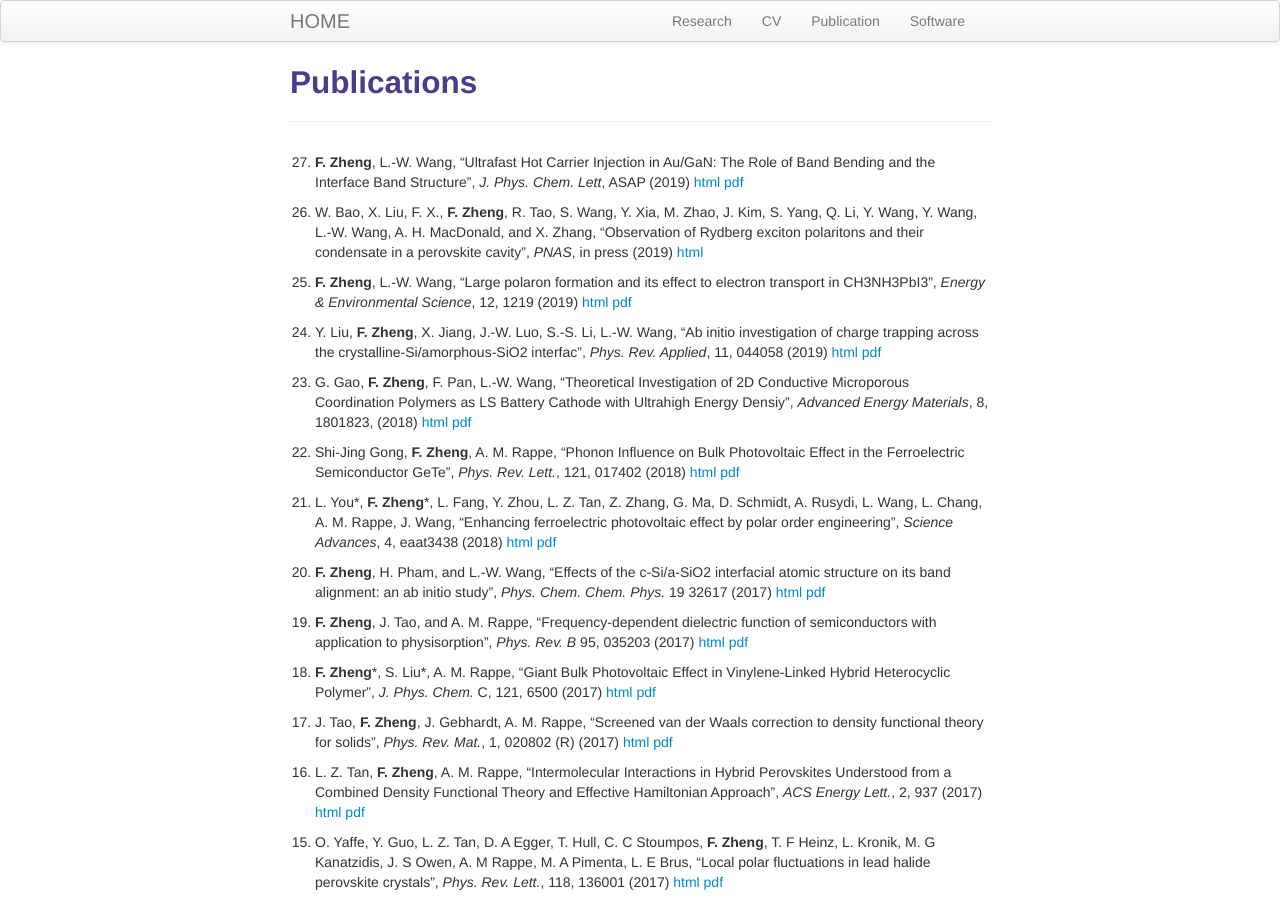
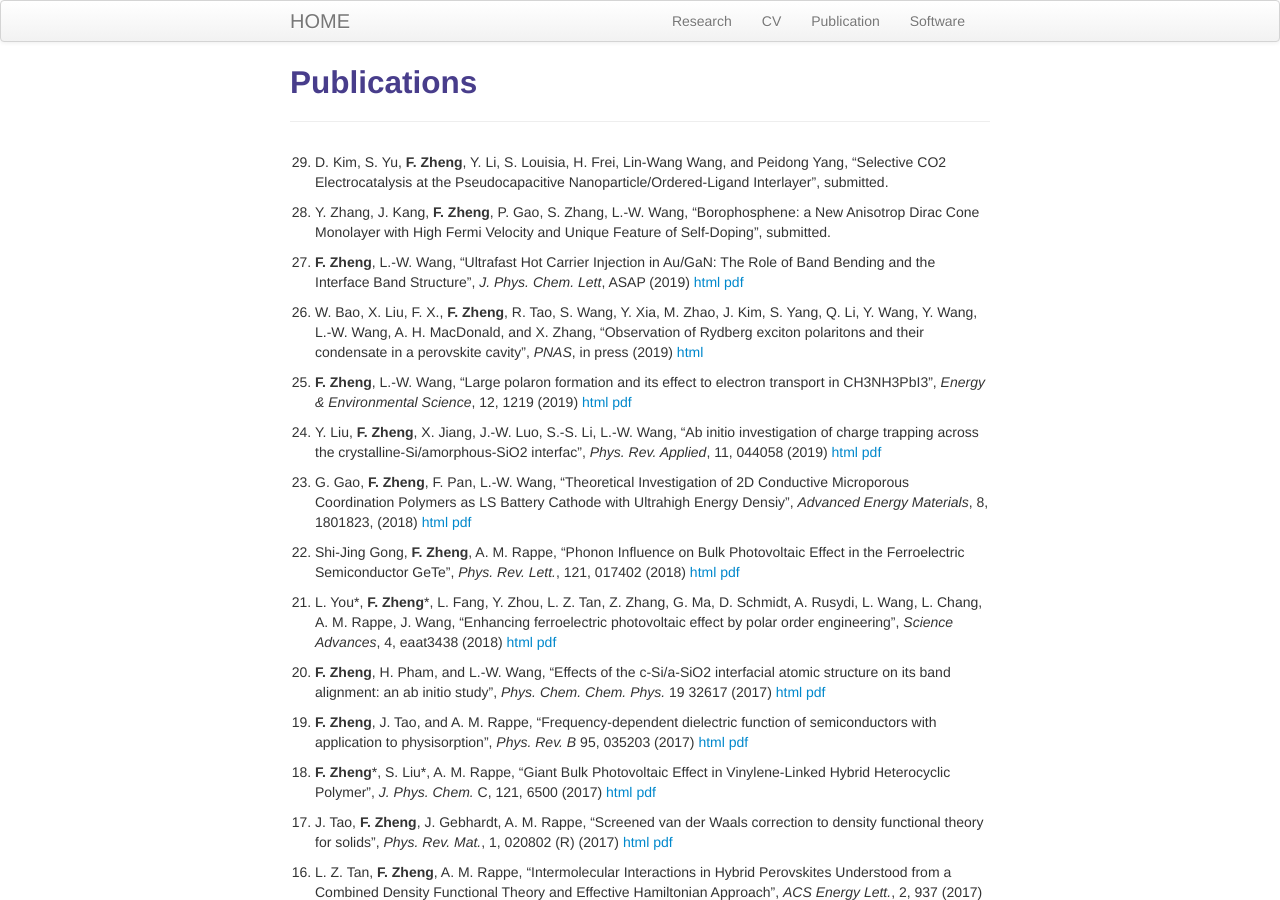
Before and after one commit to zhengfann/web, a Jekyll site: the page built from pages/publication.md, in a window 1280 px wide and 900 px high. Built offline with Jekyll 4.4.1, drawn with Linux system fonts in a browser that asks for light colours.

Commit message:
update pub

```diff
--- a/pages/publication.md
+++ b/pages/publication.md
@@ -3,6 +3,10 @@ layout: page
 title: Publications
 description: Fan Zheng's research
 ---
+
+0. D. Kim, S. Yu, **F. Zheng**, Y. Li, S. Louisia, H. Frei, Lin-Wang Wang, and Peidong Yang, "Selective CO2 Electrocatalysis at the Pseudocapacitive Nanoparticle/Ordered-Ligand Interlayer", submitted.
+
+0. Y. Zhang, J. Kang, **F. Zheng**, P. Gao, S. Zhang, L.-W. Wang, "Borophosphene: a New Anisotrop Dirac Cone Monolayer with High Fermi Velocity and Unique Feature of Self-Doping", submitted.
 
 0. **F. Zheng**, L.-W. Wang, "Ultrafast Hot Carrier Injection in Au/GaN: The Role of Band Bending and the Interface Band Structure", *J. Phys. Chem. Lett*, ASAP (2019) [html](https://doi.org/10.1021/acs.jpclett.9b02402) [pdf](/papers/JPCL_ASAP.pdf)
 
```
